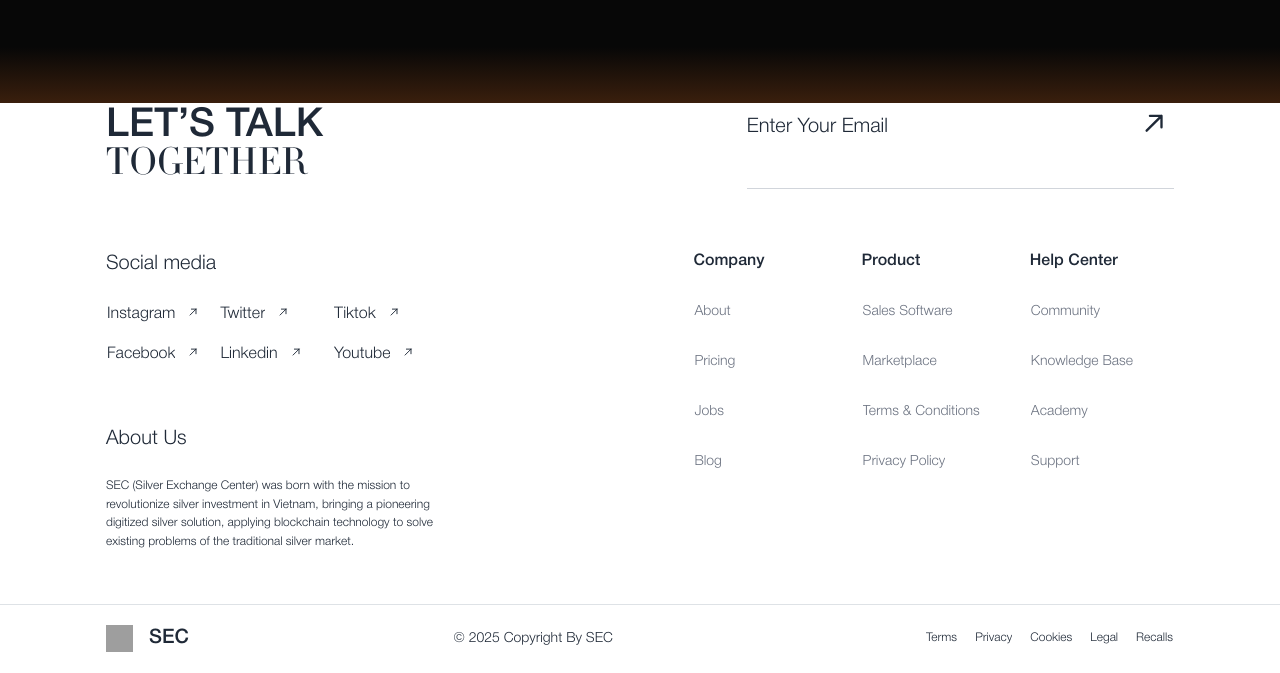
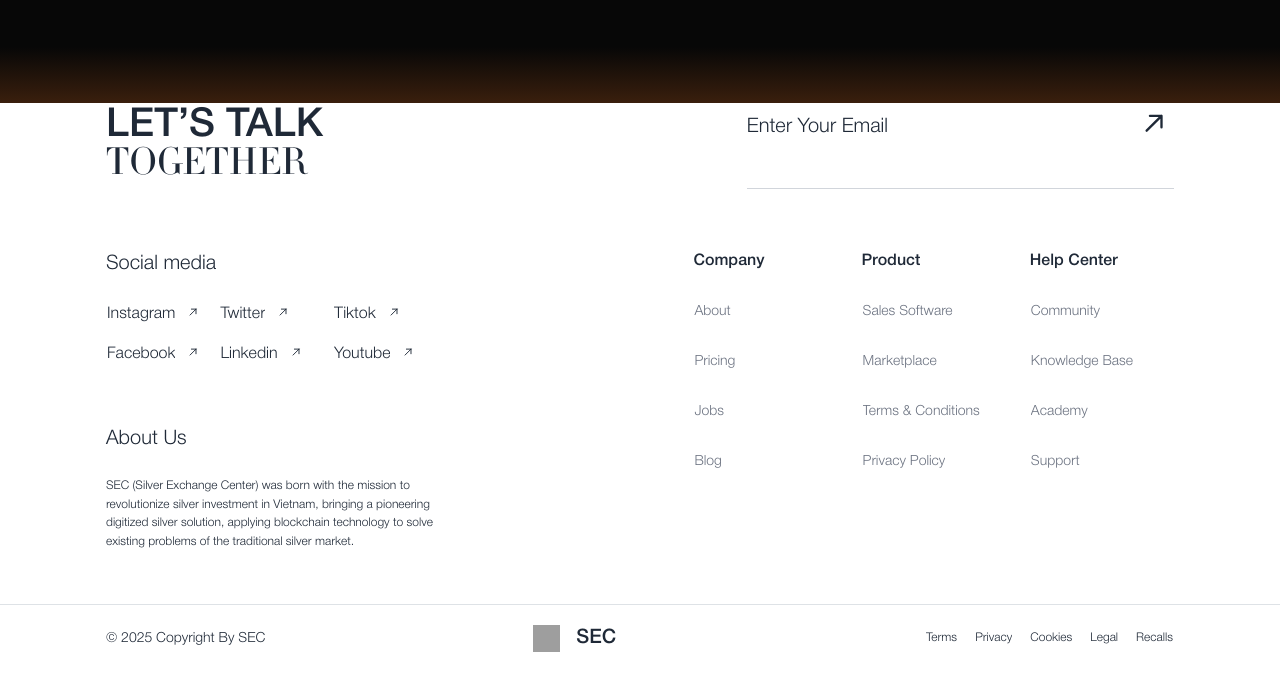
Before and after one commit to phamkha0609/sec-website, a Next.js app: page / in a window 1280 px wide. Shown: the part 4824-5497 px from the top of the page. Built offline with nearby package versions, Linux system fonts and the light colour scheme; no server answers; grey boxes are pictures that could not be loaded.

Commit message:
Update Footer.tsx

```diff
--- a/features/Footer.tsx
+++ b/features/Footer.tsx
@@ -123,9 +123,19 @@ function Footer() {
           wrap={"wrap"}
           align={"center"}
           py={{ base: 16, xl: 24 }}
-          px={{ base: 16, lg: 106, xl: 160 }}
+          px={isBigTablet ? 106 : { base: 16, lg: 106, xl: 160 }}
           justify={"space-between"}
         >
+          {!isMobile && (
+            <Text
+              w={{ base: "50%", lg: "40%" }}
+              c={"#1F2937"}
+              fz={{ base: 14, xl: 22 }}
+            >
+              © 2025 Copyright By SEC
+            </Text>
+          )}
+
           <Flex w={{ base: "50%", sm: "20%" }} gap={"md"} align={"center"}>
             <AspectRatio ratio={1} w={{ base: 27, xl: 40 }}>
               <Image src={Logo.src} alt="" />
@@ -136,14 +146,16 @@ function Footer() {
             </Text>
           </Flex>
 
+          {isMobile && (
             <Text
               w={{ base: "50%", lg: "40%" }}
               c={"#1F2937"}
               fz={{ base: 14, xl: 22 }}
-            ta={tablet ? "end" : "center"}
+              ta={"right"}
             >
               © 2025 Copyright By SEC
             </Text>
+          )}
 
           <Box w={{ base: "100%", lg: "40%" }}>
             <PolicyMenu />
```
Lines whose indentation alone changed are shown as unchanged.
